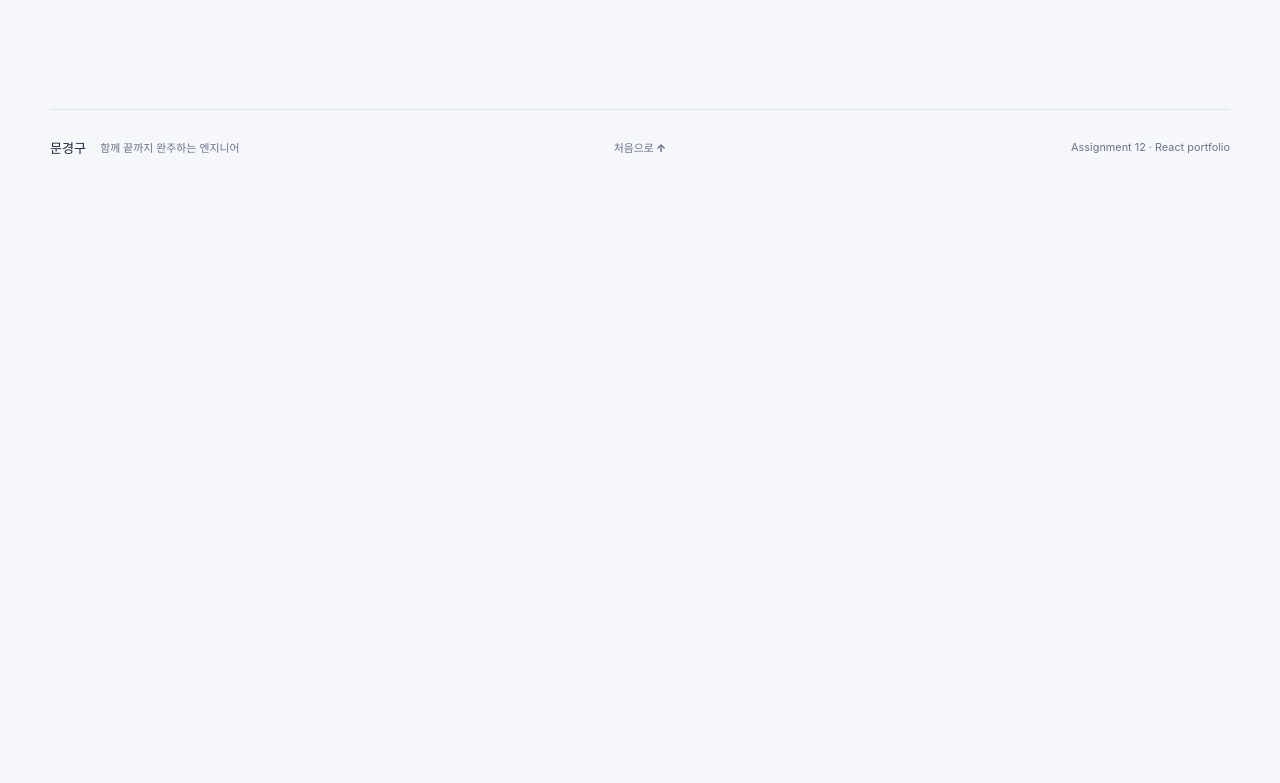
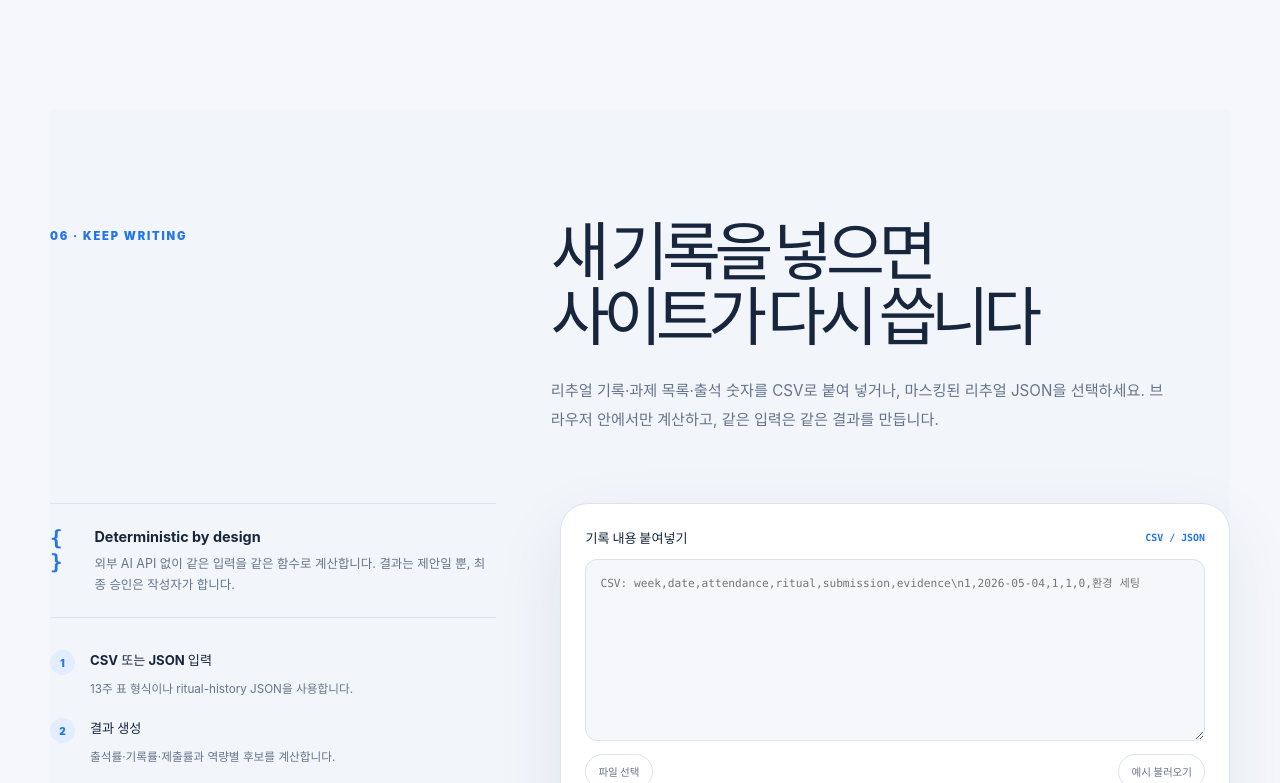
Before and after one commit to gyeonggumun/assignment-12-personal-site, a React (Vite) app: page / in a window 1280 px wide. Shown: the part 6497-7280 px from the top of the page. Before the commit the page ends 6690 px from the top, so only its background shows below. Built offline with nearby package versions, Linux system fonts and the light colour scheme.

Commit message:
feat(site) : connect record updater to portfolio

```diff
--- a/src/App.jsx
+++ b/src/App.jsx
@@ -6,6 +6,7 @@ import SiteHeader from './components/SiteHeader';
 import StorySection from './components/StorySection';
 import WorksSection from './components/WorksSection';
 import DocumentsSection from './components/DocumentsSection';
+import UpdaterSection from './components/UpdaterSection';
 
 const observedSectionIds = ['story', 'evidence', 'works', 'documents', 'updater'];
 
@@ -53,6 +54,7 @@ function App() {
         <EvidenceSection />
         <WorksSection />
         <DocumentsSection />
+        <UpdaterSection />
       </main>
       <SiteFooter />
     </div>
```
